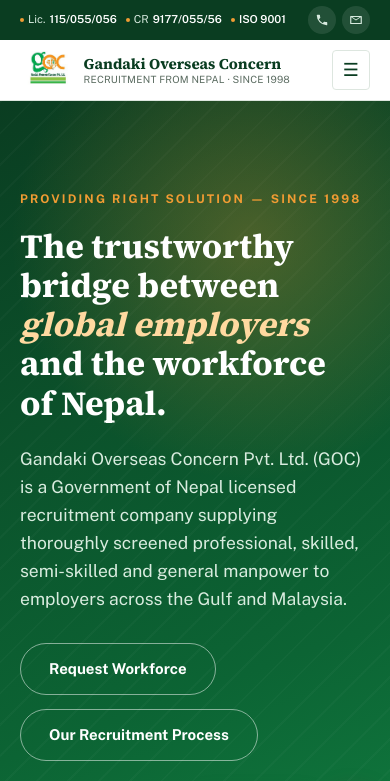
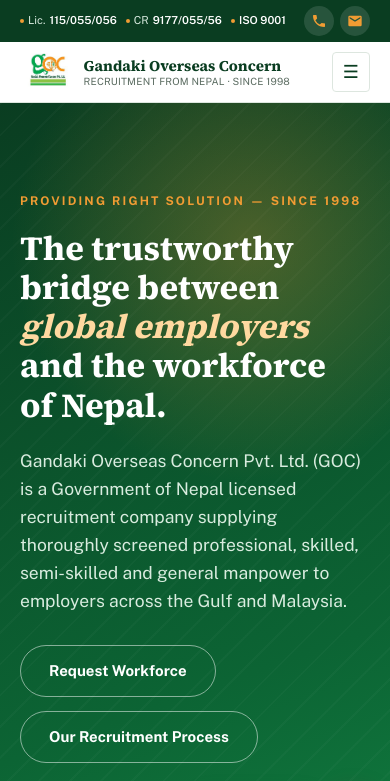
Before and after one commit to gaaarima/goc-website, a plain HTML site: page index.html in a window 390 px wide. Shown: the top 781 px of the page. Drawn offline with nearby package versions, Linux system fonts and the light colour scheme.

Commit message:
Bigger, solid contact icons in the top bar
Phone and envelope icons are now solid, 17px, brand orange and
vertically centred with the contact text.

Co-Authored-By: Claude Opus 5.5 <noreply@anthropic.com>

```diff
--- a/index.html
+++ b/index.html
@@ -9,7 +9,7 @@
 <link rel="preconnect" href="https://fonts.googleapis.com">
 <link rel="preconnect" href="https://fonts.gstatic.com" crossorigin>
 <link href="https://fonts.googleapis.com/css2?family=Source+Serif+4:opsz,wght@8..60,400;8..60,600;8..60,700&family=Public+Sans:wght@400;500;600;700;800&display=swap" rel="stylesheet">
-<link rel="stylesheet" href="styles.css?v=17">
+<link rel="stylesheet" href="styles.css?v=18">
 </head>
 <body>
 
@@ -22,7 +22,7 @@
     </div>
     <div class="badges contact">
       <a href="tel:+97714595749" aria-label="Call +977 1 4595749"><svg viewBox="0 0 24 24" aria-hidden="true"><path d="M6.6 10.8a15.1 15.1 0 0 0 6.6 6.6l2.2-2.2a1 1 0 0 1 1-.25 11.4 11.4 0 0 0 3.6.57 1 1 0 0 1 1 1V20a1 1 0 0 1-1 1A17 17 0 0 1 3 4a1 1 0 0 1 1-1h3.5a1 1 0 0 1 1 1c0 1.25.2 2.45.57 3.57a1 1 0 0 1-.25 1z"/></svg><span class="lg">+977 1 4595749</span></a>
-      <a href="mailto:goc@ntc.net.np" aria-label="Email goc@ntc.net.np"><svg viewBox="0 0 24 24" aria-hidden="true"><path d="M3 5h18a1 1 0 0 1 1 1v12a1 1 0 0 1-1 1H3a1 1 0 0 1-1-1V6a1 1 0 0 1 1-1zm1 2.4V17h16V7.4l-8 5.3zM5.6 7l6.4 4.2L18.4 7z"/></svg><span class="lg">goc@ntc.net.np</span></a>
+      <a href="mailto:goc@ntc.net.np" aria-label="Email goc@ntc.net.np"><svg viewBox="0 0 24 24" aria-hidden="true"><path d="M20 4H4a2 2 0 0 0-2 2v12a2 2 0 0 0 2 2h16a2 2 0 0 0 2-2V6a2 2 0 0 0-2-2zm0 4.2-8 5-8-5V6l8 5 8-5z"/></svg><span class="lg">goc@ntc.net.np</span></a>
     </div>
   </div>
 </div>
--- a/styles.css
+++ b/styles.css
@@ -30,9 +30,10 @@ h1,h2,h3{font-family:var(--serif);line-height:1.15;color:var(--green-ink)}
 .topbar .badges{display:flex;gap:14px;flex-wrap:wrap}
 .topbar .badges > span{display:inline-flex;align-items:center;gap:6px}
 .topbar .sm{display:none}
-.topbar .contact a{display:inline-flex;align-items:center;gap:6px;color:inherit;text-decoration:none}
-.topbar .contact a:hover{color:#fff}
-.topbar .contact svg{width:14px;height:14px;fill:currentColor;flex:none}
+.topbar .contact{gap:18px}
+.topbar .contact a{display:inline-flex;align-items:center;gap:7px;color:#fff;font-weight:500;text-decoration:none;line-height:1}
+.topbar .contact a:hover{color:var(--orange)}
+.topbar .contact svg{width:17px;height:17px;fill:var(--orange);flex:none;display:block}
 @media (max-width:600px){
   .topbar{font-size:11px;letter-spacing:0}
   .topbar .wrap{flex-wrap:nowrap;gap:8px;padding-top:6px;padding-bottom:6px}
@@ -43,8 +44,8 @@ h1,h2,h3{font-family:var(--serif);line-height:1.15;color:var(--green-ink)}
   .topbar .sm{display:inline}
   .topbar .certlink{border-bottom:none}
   .topbar .contact{gap:6px;flex:none}
-  .topbar .contact a{width:28px;height:28px;justify-content:center;border-radius:50%;background:rgba(255,255,255,.1)}
-  .topbar .contact svg{width:14px;height:14px}
+  .topbar .contact a{width:30px;height:30px;justify-content:center;border-radius:50%;background:rgba(255,255,255,.12)}
+  .topbar .contact svg{width:16px;height:16px}
 }
 @media (max-width:360px){.topbar .badges > span:nth-child(2){display:none}}
 .dot{width:5px;height:5px;border-radius:50%;background:var(--orange);display:inline-block}
```
Also changed, not shown: about.html (+2 -2 lines), clients.html (+2 -2 lines), employers.html (+2 -2 lines), process.html (+2 -2 lines), why-nepal.html (+2 -2 lines), workforce.html (+2 -2 lines).
